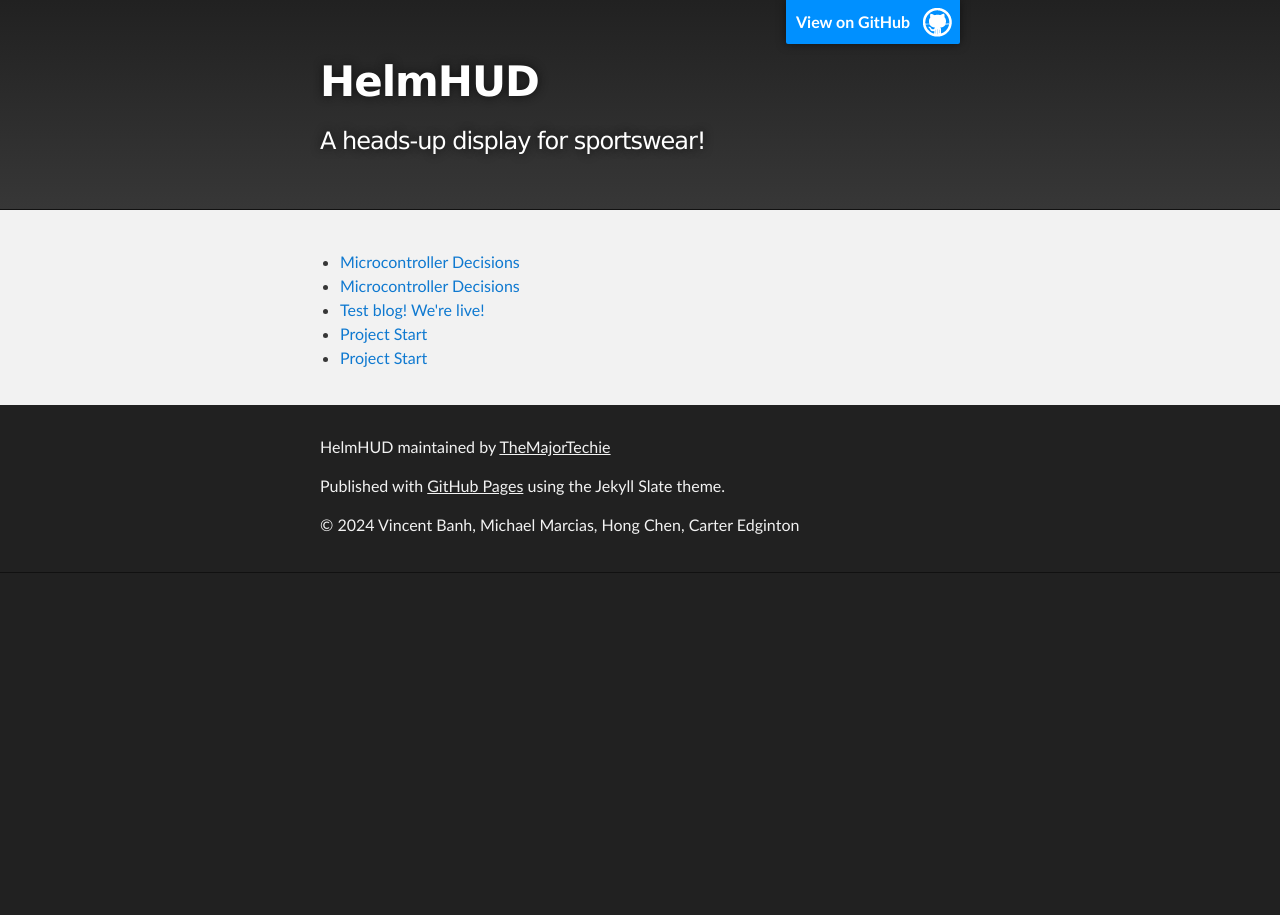
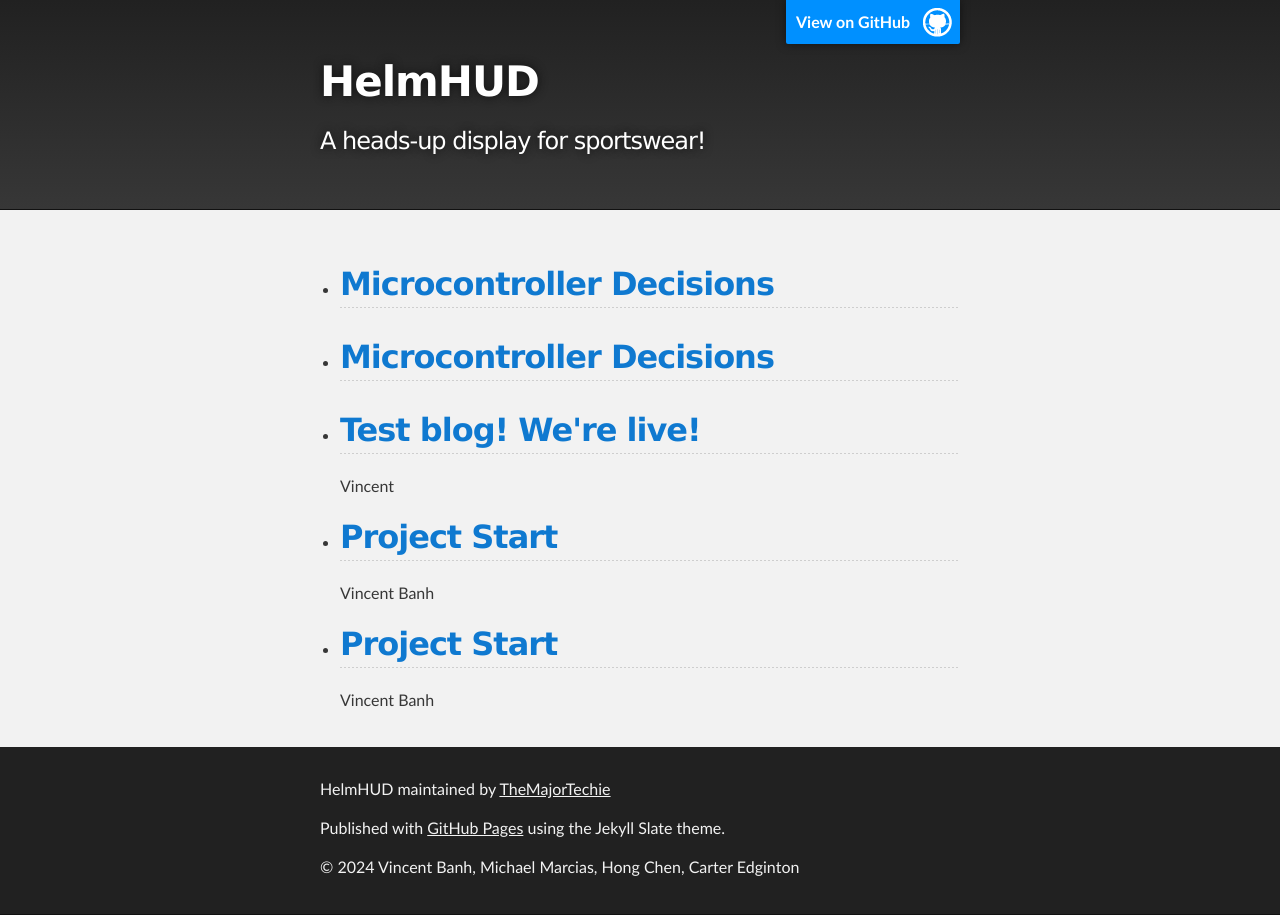
Before and after one commit to TheMajorTechie/HelmHUD, a Jekyll site: the page built from index.md, in a window 1280 px wide. Built offline with Jekyll 4.4.1, drawn with Linux system fonts in a browser that asks for light colours; our own code applies the rules of GitHub Pages for plain Markdown files.

Commit message:
Update default.html

```diff
--- a/_layouts/default.html
+++ b/_layouts/default.html
@@ -39,7 +39,8 @@
         <ul>
             {% for post in site.posts %}
                 <li>
-                   <a href="{{ post.url }}">{{ post.title }}</a>
+                   <h2><a href="{{ post.url }}">{{ post.title }}</a></h2>
+				   <p>{{ post.author }}</p>
                 </li>
             {% endfor %}
         </ul>
```
